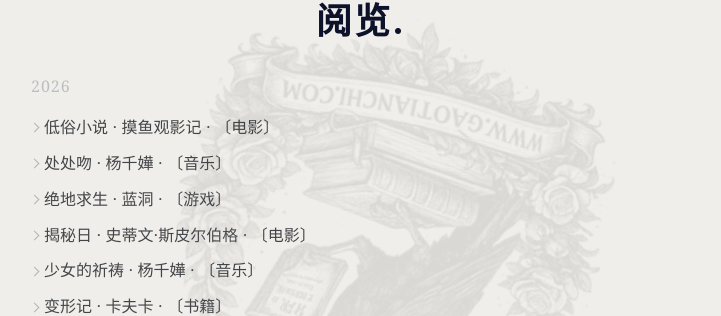
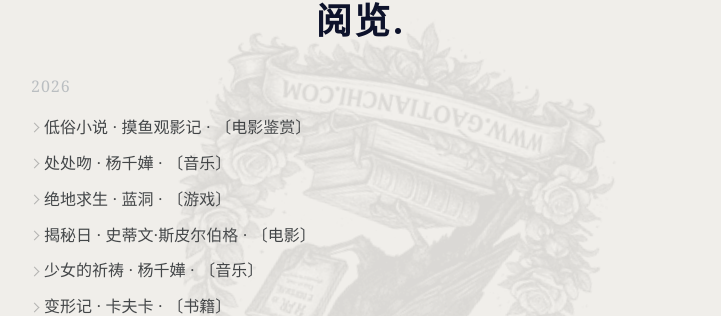
Before and after one commit to gaotianchi/gaotianchi.github.io, a Jekyll site: the page built from _pages/library.html, in a window 1280 px wide. Shown: the part 155-471 px from the top of the page, without its empty margins (279-1000 px from the left). Built offline with Jekyll 4.4.1, drawn with Linux system fonts in a browser that asks for light colours.

Commit message:
docs(library): 低俗小说类型改为电影鉴赏
Co-Authored-By: Claude Fable 5 <noreply@anthropic.com>

```diff
--- a/_data/library.yml
+++ b/_data/library.yml
@@ -3,7 +3,7 @@
 # 格式：
 #   - title: 作品名（必填）
 #     creator: 创作者（必填）
-#     type: 类型（必填）— 书籍 / 电影 / 电视剧 / 戏剧 / 歌剧 / 音乐剧 / 音乐 / 播客
+#     type: 类型（必填）— 书籍 / 电影 / 电影鉴赏 / 电视剧 / 戏剧 / 歌剧 / 音乐剧 / 音乐 / 播客
 #     started: 开始日期（必填）— YYYY-MM-DD，仅用于排序和年份分组，不显示
 #     notes: 笔记（可选）— 150 字以内
 #     post: 相关文章路径（可选）— 有值时作品名渲染为链接
@@ -12,7 +12,7 @@
 
 - title: 低俗小说
   creator: 摸鱼观影记
-  type: 电影
+  type: 电影鉴赏
   started: 2026-07-19
   notes: 摸鱼观影记从"傲慢"这一视角出发解读该片，对我来说不仅仅提供了重看这部电影的视角，更多的，警示我傲慢的代价。另外，我真的很喜欢这位作者的语调和音色，莫名让我感到内心平静。
 
```
